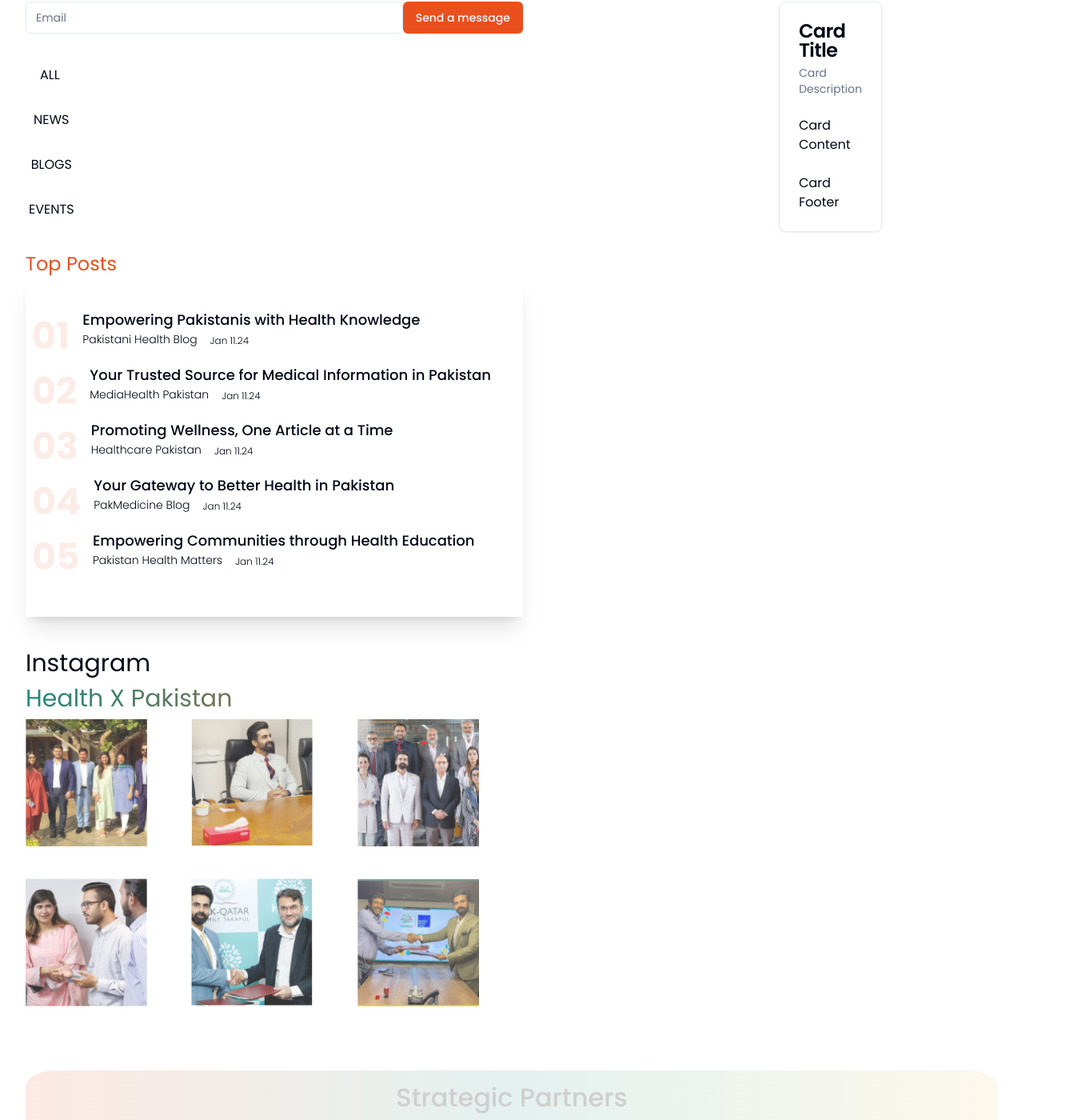
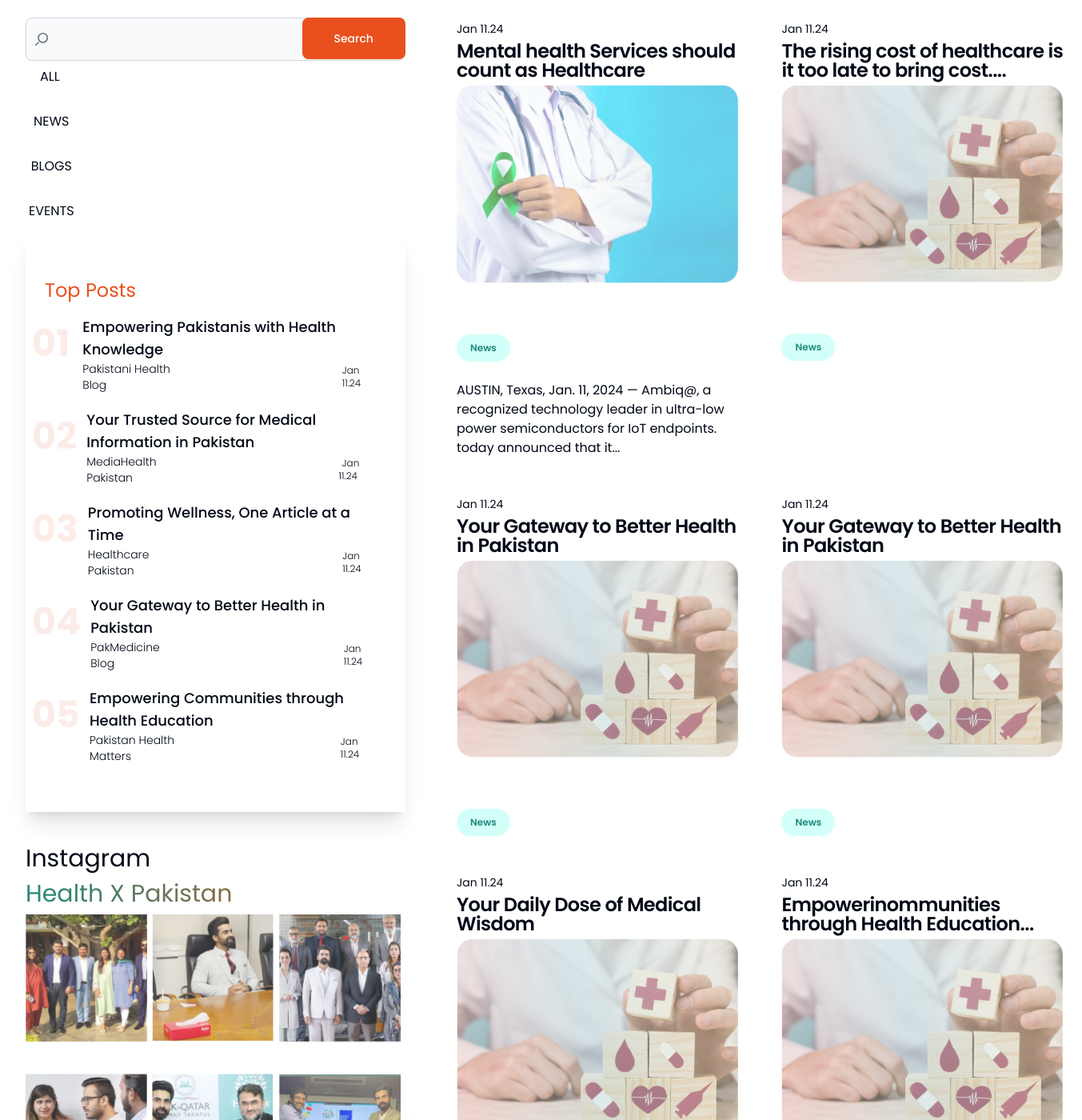
Before and after one commit to Sanjay1402/healthx, a Next.js app: page /blogs in a window 1280 px wide. Shown: the part 742-2142 px from the top of the page at 80% size, 1353 px wide, since content can reach past the window. Built offline with nearby package versions, Linux system fonts and the light colour scheme.

Commit message:
completed blogs, news and events page

```diff
--- a/src/app/blogs/page.jsx
+++ b/src/app/blogs/page.jsx
@@ -1,9 +1,11 @@
-import React from 'react'
-import CurrentPage from '@/components/currentpage/CurrentPage'
-import { Input } from "@/components/ui/input"
-import { Button } from "@/components/ui/button"
-import Image from 'next/image'
-import AppBanner from '@/components/appbanner/AppBanner'
+import React from "react";
+import CurrentPage from "@/components/currentpage/CurrentPage";
+import { Input } from "@/components/ui/input";
+import { Button } from "@/components/ui/button";
+import Image from "next/image";
+import AppBanner from "@/components/appbanner/AppBanner";
+import { Badge } from "@/components/ui/badge"
+import styles from "@/app/blogs/page.module.css"
 
 import {
   NavigationMenu,
@@ -14,7 +16,7 @@ import {
   NavigationMenuList,
   NavigationMenuTrigger,
   NavigationMenuViewport,
-} from "@/components/ui/navigation-menu"
+} from "@/components/ui/navigation-menu";
 
 import {
   Card,
@@ -23,178 +25,305 @@ import {
   CardFooter,
   CardHeader,
   CardTitle,
-} from "@/components/ui/card"
+} from "@/components/ui/card";
 
-
-let pages_text = {start:"Homepage", end:"Blogs"}
-
+let pages_text = { start: "Homepage", end: "Blogs" };
 
 const page = () => {
   return (
     <main className="container">
-    <CurrentPage pages_text={pages_text}/>
+      <CurrentPage pages_text={pages_text} />
       <div className="">
-        <div className='flex mt-40 mb-20 justify-between'>
-        <div className=''>
-            <div className='text-5xl mb-4 font-bold'><span className='green'>Blogs</span> <span className='orange'>News &</span></div>
-            <div className='text-4xl font-light mb-4'>Events</div>
+        <div className="flex mt-40 mb-20 justify-between">
+          <div className="">
+            <div className="text-5xl mb-4 font-bold">
+              <span className="green">Blogs</span>{" "}
+              <span className="orange">News &</span>
             </div>
-        <div className='flex'>
-            <div className='mr-4 opacity_text_orange'>01</div>
+            <div className="text-4xl font-light mb-4">Events</div>
+          </div>
+          <div className="flex">
+            <div className="mr-4 opacity_text_orange">01</div>
             <div>
-            <div className='font-medium text-lg text-nowrap'>Blogs</div>
-            <div className='font-light text-lg text-nowrap'>We are committed to your Health</div>
+              <div className="font-medium text-lg">Blogs</div>
+              <div className="font-light text-lg">
+                We are committed to your Health
+              </div>
             </div>
           </div>
         </div>
       </div>
 
-    <div className='flex'>
-      <div className='flex flex-col '>
-        <div className='flex '>
-        <Input type="text" placeholder="Email" />
-        <Button className="bg_orange">Send a message</Button>
+      <div className="flex justify-between">
+        <div className="flex flex-col ">
+          <div className="flex mt-5">
+
+
+
+              <label for="default-search" class="mb-2 text-sm font-medium text-gray-900 sr-only dark:text-white">Search</label>
+              <div class="relative">
+                  <div class="absolute inset-y-0 start-0 flex items-center ps-3 pointer-events-none">
+                      <svg class={`${styles.my_svg} w-4 h-4 text-gray-500 dark:text-gray-400`} aria-hidden="true" xmlns="http://www.w3.org/2000/svg" fill="none" viewBox="0 0 20 20">
+                          <path stroke="currentColor" stroke-linecap="round" stroke-linejoin="round" stroke-width="2" d="m19 19-4-4m0-7A7 7 0 1 1 1 8a7 7 0 0 1 14 0Z"/>
+                      </svg>
                   </div>
-        <NavigationMenu className="mt-10">
+                  <input type="search" id="default-search" class="block w-full p-4 ps-60 text-sm text-gray-900 border border-gray-300 rounded-lg bg-gray-50 focus:ring-blue-500 focus:border-blue-500 dark:bg-gray-700 dark:border-gray-600 dark:placeholder-gray-400 dark:text-white dark:focus:ring-blue-500 dark:focus:border-blue-500" />
+                  <button type="submit" class=" bg_orange  text-white  absolute end-0 bottom-0.5 bg-blue-700 hovr:bg-blue-800 focus:ring-4 focus:outline-none focus:ring-blue-300 font-medium rounded-lg text-sm px-10 py-4 dark:bg-blue-600 dark:hover:bg-blue-700 dark:focus:ring-blue-800">Search</button>
+              </div>
+
+
+            {/* <Input className={styles.input_email} type="text" />
+            <Button className="bg_orange">Send a message</Button> */}
+          </div>
+          <NavigationMenu>
             <NavigationMenuList className="flex flex-col gap-y-8">
-          <NavigationMenuItem>
-           ALL
-          </NavigationMenuItem>
-          <NavigationMenuItem>
-            NEWS
-          </NavigationMenuItem>
-          <NavigationMenuItem>
-           BLOGS
-          </NavigationMenuItem>
-          <NavigationMenuItem>
-            EVENTS
-          </NavigationMenuItem>
+              <NavigationMenuItem>ALL</NavigationMenuItem>
+              <NavigationMenuItem>NEWS</NavigationMenuItem>
+              <NavigationMenuItem>BLOGS</NavigationMenuItem>
+              <NavigationMenuItem>EVENTS</NavigationMenuItem>
             </NavigationMenuList>
           </NavigationMenu>
 
-      <div className='mt-10'>
-        <div className='orange text-2xl font-normal'>Top Posts</div>
+          <div className="mt-2">
+
                 <div className="p-10 ps-2 shadow-xl">
-
-        <div className='flex'>
-            <div className='mr-4 opacity_text_orange'>01</div>
+                <div className="orange text-2xl font-normal m-4">Top Posts</div>
+                  <div className="flex mb-5">
+                    <div className="mr-4 opacity_text_orange">01</div>
                     <div>
-            <div className='font-medium text-lg text-nowrap'>Empowering Pakistanis with Health Knowledge</div>
-            <div className=' flex align-center space-x-4 font-light  text-nowrap'><span className='text-sm'>Pakistani Health Blog</span><span className='text-xs mt-1'>Jan 11.24</span></div>
+                      <div className="font-medium text-lg">
+                        Empowering Pakistanis with Health Knowledge
+                      </div>
+                      <div className=" flex  font-light space-x-52">
+                        <span className="text-sm">Pakistani Health Blog</span>
+                        <span className="text-xs mt-1">Jan 11.24</span>
+                      </div>
                     </div>
                   </div>
 
-        <div className='flex'>
-            <div className='mr-4 opacity_text_orange'>02</div>
+
+
+              <div className="flex mb-5">
+                <div className="mr-3 opacity_text_orange">02</div>
                 <div>
-            <div className='font-medium text-lg text-nowrap'>Your Trusted Source for Medical Information in Pakistan</div>
-            <div className=' flex align-center space-x-4 font-light  text-nowrap'><span className='text-sm'>MediaHealth Pakistan</span><span className='text-xs mt-1'>Jan 11.24</span></div>
+                  <div className="font-medium text-lg ">
+                    Your Trusted Source for Medical Information in Pakistan
+                  </div>
+                  <div className=" flex  font-light space-x-48">
+                    <span className="text-sm">MediaHealth Pakistan</span>
+                    <span className="text-xs mt-1"> <span className="ms-1"></span>Jan 11.24</span>
+                  </div>
                 </div>
               </div>
 
-        <div className='flex'>
-            <div className='mr-4 opacity_text_orange'>03</div>
+              <div className="flex mb-5">
+                <div className="mr-3 opacity_text_orange">03</div>
                 <div>
-            <div className='font-medium text-lg text-nowrap'>Promoting Wellness, One Article at a Time</div>
-            <div className=' flex align-center space-x-4 font-light  text-nowrap'><span className='text-sm'>Healthcare Pakistan</span><span className='text-xs mt-1'>Jan 11.24</span></div>
+                  <div className="font-medium text-lg">
+                    Promoting Wellness, One Article at a Time
+                  </div>
+                  <div className=" flex font-light space-x-52">
+                    <span className="text-sm">Healthcare Pakistan</span>
+                    <span className="text-xs mt-1">Jan 11.24</span>
+                  </div>
                 </div>
               </div>
 
-          <div className='flex'>
-            <div className='mr-4 opacity_text_orange'>04</div>
+              <div className="flex mb-5">
+                <div className="mr-3 opacity_text_orange">04</div>
                 <div>
-            <div className='font-medium text-lg text-nowrap'>Your Gateway to Better Health in Pakistan</div>
-            <div className=' flex align-center space-x-4 font-light  text-nowrap'><span className='text-sm'>PakMedicine Blog</span><span className='text-xs mt-1'>Jan 11.24</span></div>
+                  <div className="font-medium text-lg">
+                    Your Gateway to Better Health in Pakistan
+                  </div>
+                  <div className=" flex font-light space-x-56">
+                    <span className="text-sm">PakMedicine Blog</span>
+                    <span className="text-xs mt-1">Jan 11.24</span>
+                  </div>
                 </div>
               </div>
 
-        <div className='flex'>
-            <div className='mr-4 opacity_text_orange'>05</div>
+              <div className="flex mb-5">
+                <div className="mr-3 opacity_text_orange">05</div>
                 <div>
-            <div className='font-medium text-lg text-nowrap'>Empowering Communities through Health Education</div>
-            <div className=' flex align-center space-x-4 font-light  text-nowrap'><span className='text-sm'>Pakistan Health Matters</span><span className='text-xs mt-1'>Jan 11.24</span></div>
+                  <div className="font-medium text-lg">
+                    Empowering Communities through Health Education
+                  </div>
+                  <div className=" flex space-x-44 font-light ">
+                    <span className="text-sm">Pakistan Health Matters</span>
+                    <span className="text-xs mt-1">Jan 11.24</span>
+                  </div>
+                </div>
               </div>
             </div>
 
+            <div className="mt-10">
+              <div className="font-normal text-3xl mb-2">Instagram</div>
+              <div className="font-normal text-3xl gradient_text mb-2">
+                Health X Pakistan
               </div>
 
-        <div className='mt-10'>
-          <div className='font-normal text-3xl mb-2'>Instagram</div>
-          <div className='font-normal text-3xl gradient_text mb-2'>Health X Pakistan</div>
-
-          <div className='grid grid-cols-3  mb-10'>
-
+              <div className="grid grid-cols-3  mb-10">
                 <Image
                   src="/insta1.png"
                   alt=""
-                height='159'
-                width='152'
-                className='mb-10'
+                  height="159"
+                  width="152"
+                  className="mb-10"
                 />
 
                 <Image
                   src="/insta2.png"
                   alt=""
-                height='159'
-                width='152'
-                className='mb-10'
+                  height="159"
+                  width="152"
+                  className="mb-10"
                 />
                 <Image
                   src="/insta3.png"
                   alt=""
-                height='159'
-                width='152'
-                className='mb-10'
+                  height="159"
+                  width="152"
+                  className="mb-10"
                 />
                 <Image
                   src="/insta4.png"
                   alt=""
-                height='159'
-                width='152'
-                className='mb-10'
+                  height="159"
+                  width="152"
+                  className="mb-10"
                 />
                 <Image
                   src="/insta5.png"
                   alt=""
-                height='159'
-                width='152'
-                className='mb-10'
+                  height="159"
+                  width="152"
+                  className="mb-10"
                 />
                 <Image
                   src="/insta6.png"
                   alt=""
-                height='159'
-                width='152'
-                className='mb-10'
+                  height="159"
+                  width="152"
+                  className="mb-10"
                 />
-
+              </div>
+            </div>
           </div>
         </div>
 
-    </div>
+        <div className="cards grid grid-cols-2 gap-x-28 ms-10 mb-10">
+
+          <Card className={styles.card_custom_style}>
+
+            <CardHeader>
+              <span className="text-sm">Jan 11.24</span>
+              <CardTitle>Mental health Services should count as Healthcare</CardTitle>
+              <CardDescription> <Image
+                  src="/blog_thumbnails/blog1.png"
+                  alt=""
+                  height="298"
+                  width="425"
+                  className="mb-10"
+                /></CardDescription>
+            </CardHeader>
+            <CardContent>
+              <Badge className={styles.green_badge}>News</Badge>
+            </CardContent>
+            <CardFooter>
+            <p>AUSTIN, Texas, Jan. 11, 2024 — Ambiq@, a recognized
+technology leader in ultra-low power semiconductors for IoT
+endpoints. today announced that it...</p>
+            </CardFooter>
+          </Card>
+          <Card className={styles.card_custom_style}>
+            <CardHeader>
+            <span className="text-sm">Jan 11.24</span>
+              <CardTitle>The rising cost of healthcare is it too late to bring cost....</CardTitle>
+              <CardDescription> <Image
+                  src="/blog_thumbnails/blog2.png"
+                  alt=""
+                  height="298"
+                  width="425"
+                  className="mb-10"
+                /></CardDescription>
+            </CardHeader>
+            <CardContent>
+            <Badge className={styles.green_badge}>News</Badge>
+            </CardContent>
+          </Card>
+          <Card className={styles.card_custom_style}>
+            <CardHeader>
+            <span className="text-sm">Jan 11.24</span>
+              <CardTitle>Your Gateway to Better Health in Pakistan</CardTitle>
+              <CardDescription> <Image
+                  src="/blog_thumbnails/blog2.png"
+                  alt=""
+                  height="298"
+                  width="425"
+                  className="mb-10"
+                /></CardDescription>
+            </CardHeader>
+            <CardContent>
+            <Badge className={styles.green_badge}>News</Badge>
+            </CardContent>
+          </Card>
+          <Card className={styles.card_custom_style}>
+            <CardHeader>
+              <span className="text-sm">Jan 11.24</span>
+              <CardTitle>Your Gateway to Better Health in Pakistan</CardTitle>
+              <CardDescription> <Image
+                  src="/blog_thumbnails/blog2.png"
+                  alt=""
+                  height="298"
+                  width="425"
+                  className="mb-10"
+                /></CardDescription>
+            </CardHeader>
+            <CardContent>
+            <Badge className={styles.green_badge}>News</Badge>
+            </CardContent>
+          </Card>
+          <Card className={styles.card_custom_style}>
+            <CardHeader>
+            <span className="text-sm">Jan 11.24</span>
+              <CardTitle>Your Daily Dose of Medical Wisdom</CardTitle>
+              <CardDescription> <Image
+                  src="/blog_thumbnails/blog2.png"
+                  alt=""
+                  height="298"
+                  width="425"
+                  className="mb-10"
+                /></CardDescription>
+            </CardHeader>
+            <CardContent>
+            <Badge className={styles.green_badge}>News</Badge>
+            </CardContent>
+          </Card>
+          <Card className={styles.card_custom_style}>
+            <CardHeader>
+            <span className="text-sm">Jan 11.24</span>
+              <CardTitle>Empowerinommunities through Health Education...</CardTitle>
+              <CardDescription> <Image
+                  src="/blog_thumbnails/blog2.png"
+                  alt=""
+                  height="298"
+                  width="425"
+                  className="mb-10"
+                /></CardDescription>
+            </CardHeader>
+            <CardContent>
+            <Badge className={styles.green_badge}>News</Badge>
+            </CardContent>
+          </Card>
+
        </div>
 
 
-      <div className='grid grid-cols-2'></div>
-      <div className='mx-80'>
-      <Card>
-        <CardHeader>
-          <CardTitle>Card Title</CardTitle>
-          <CardDescription>Card Description</CardDescription>
-        </CardHeader>
-        <CardContent>
-          <p>Card Content</p>
-        </CardContent>
-        <CardFooter>
-          <p>Card Footer</p>
-        </CardFooter>
-      </Card>
       </div>
-    </div>
+
       <AppBanner />
+    </main>
+  );
+};
 
-   </main>
-  )
-}
-
-export default page
+export default page;
--- a/src/app/blogs/page.module.css
+++ b/src/app/blogs/page.module.css
@@ -0,0 +1,19 @@
+.card_custom_style{
+    box-shadow: none;
+    border: none;
+    width: 25rem;
+}
+
+.green_badge{
+    background-color: #D3FFF9;
+    color: #1F8B7B;
+    padding: 0.5rem 1rem ;
+
+  }
+.input_email{
+    background-color: #F9F9F9;
+}
+
+.my_svg{
+    transform: rotate(90deg);
+}
--- /dev/null
+++ b/src/components/ui/badge.jsx
@@ -0,0 +1,34 @@
+import * as React from "react"
+import { cva } from "class-variance-authority";
+
+import { cn } from "@/lib/utils"
+
+const badgeVariants = cva(
+  "inline-flex items-center rounded-full border px-2.5 py-0.5 text-xs font-semibold transition-colors focus:outline-none focus:ring-2 focus:ring-ring focus:ring-offset-2",
+  {
+    variants: {
+      variant: {
+        default:
+          "border-transparent bg-primary text-primary-foreground hover:bg-primary/80",
+        secondary:
+          "border-transparent bg-secondary text-secondary-foreground hover:bg-secondary/80",
+        destructive:
+          "border-transparent bg-destructive text-destructive-foreground hover:bg-destructive/80",
+        outline: "text-foreground",
+      },
+    },
+    defaultVariants: {
+      variant: "default",
+    },
+  }
+)
+
+function Badge({
+  className,
+  variant,
+  ...props
+}) {
+  return (<div className={cn(badgeVariants({ variant }), className)} {...props} />);
+}
+
+export { Badge, badgeVariants }
```
Also changed, not shown: public/blog_thumbnails/blog1.png (added), public/blog_thumbnails/blog2.png (added), src/app/globals.css (line endings or trailing spaces). Lines whose indentation alone changed are shown as unchanged.
